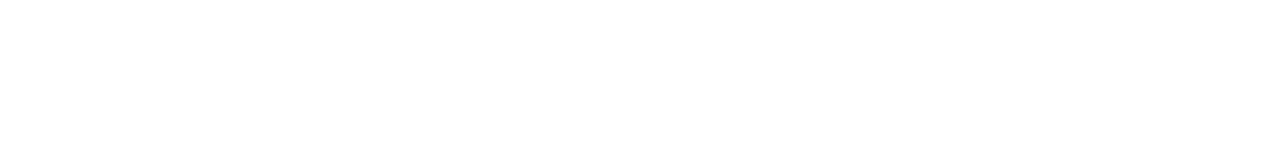
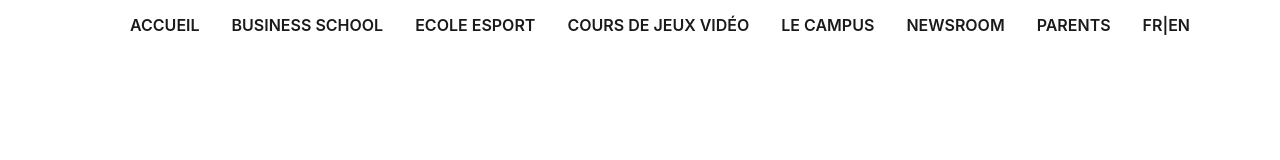
Before and after one commit to JordyLR/exochiantgit, a plain HTML site: page index.html in a window 1280 px wide. Drawn offline with Linux system fonts and the light colour scheme.

Commit message:
creation de la nav

```diff
--- a/assets/css/style.css
+++ b/assets/css/style.css
@@ -347,3 +347,32 @@
   [hidden] {
     display: none;
   }
+body {
+  font-family: -apple-system, BlinkMacSystemFont, 'Segoe UI', Roboto, Oxygen, Ubuntu, Cantarell, 'Open Sans', 'Helvetica Neue', sans-serif;
+}
+nav li {
+  list-style-type: none;
+  text-transform: uppercase;
+  padding: 0 1em;
+  transition: all .3s
+}
+nav li a {
+  color: rgb(26, 26, 26);
+  text-decoration: none;
+  font-weight: 600;
+}
+
+nav li a:hover {
+  color: rgb(80, 33, 70);
+  text-decoration: none;
+  font-weight: 600;
+  border-top: 3px solid rgb(80, 33, 70);
+  padding-top: 10px;
+
+}
+
+nav ul {
+  display: flex;
+  justify-content: center;
+
+}
--- a/index.html
+++ b/index.html
@@ -8,6 +8,19 @@
     <link rel="stylesheet" href="assets/css/style.css">
 </head>
 <body>
-
+    <header>
+        <nav>
+            <ul>
+                <li><a href="">Accueil</a></li>
+                <li><a href="">Business school</a></li>
+                <li><a href="">Ecole esport</a></li>
+                <li><a href="">Cours de jeux vidéo</a></li>
+                <li><a href="">le campus</a></li>
+                <li><a href="">newsroom</a></li>
+                <li><a href="">parents</a></li>
+                <li><a href="">fr|en</a></li>
+            </ul>
+        </nav>
+    </header>
 </body>
 </html>
```
